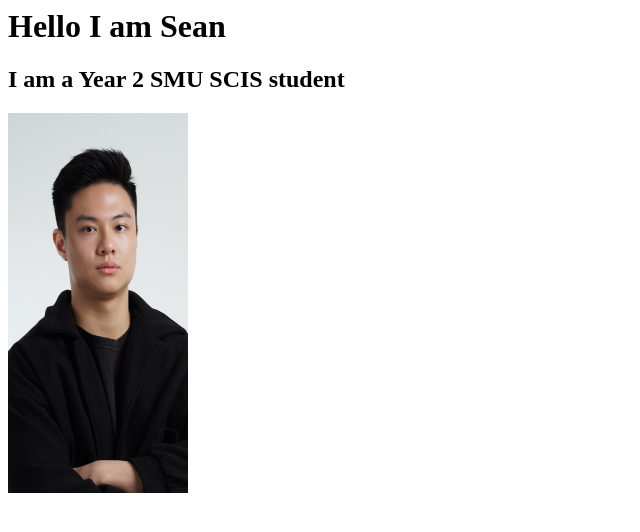
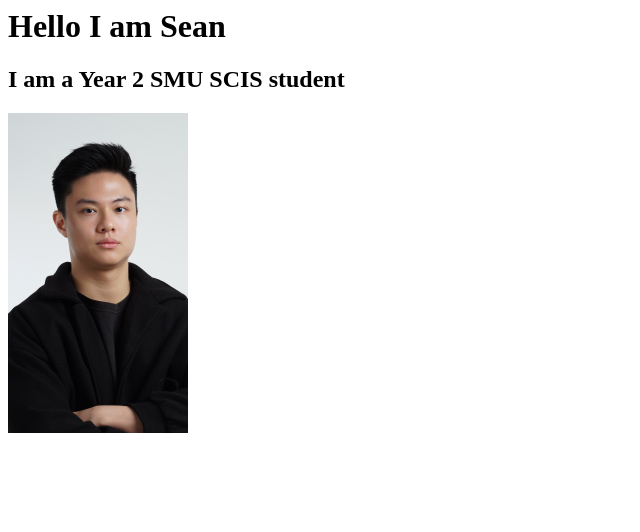
Before and after one commit to seantkj/seantkj.github.io, a plain HTML site: page index.html in a window 1280 px wide. Shown: the whole page, without its empty margins (0-640 px from the left). Drawn offline with Linux system fonts and the light colour scheme.

Commit message:
Add the message - usually about the changes

```diff
--- a/index.html
+++ b/index.html
@@ -1,3 +1,3 @@
 <h1>Hello I am Sean</h1>
 <h2>I am a Year 2 SMU SCIS student</h2>
-<img src="./githubpp.jpg" width="180px" height="380px">
+<img src="./githubpp.jpg" width="180px" height="320px">
```
